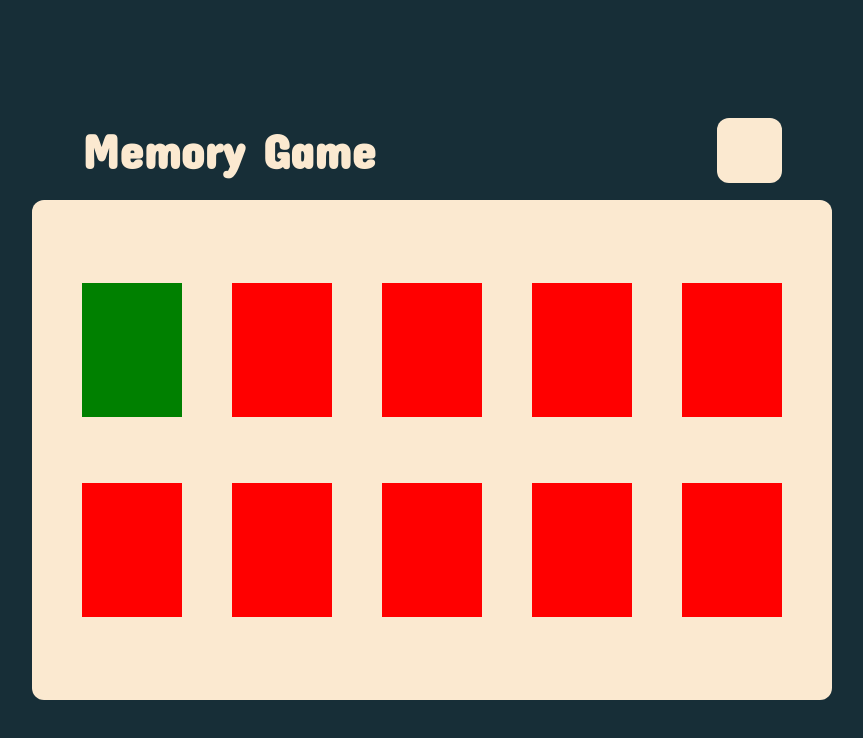
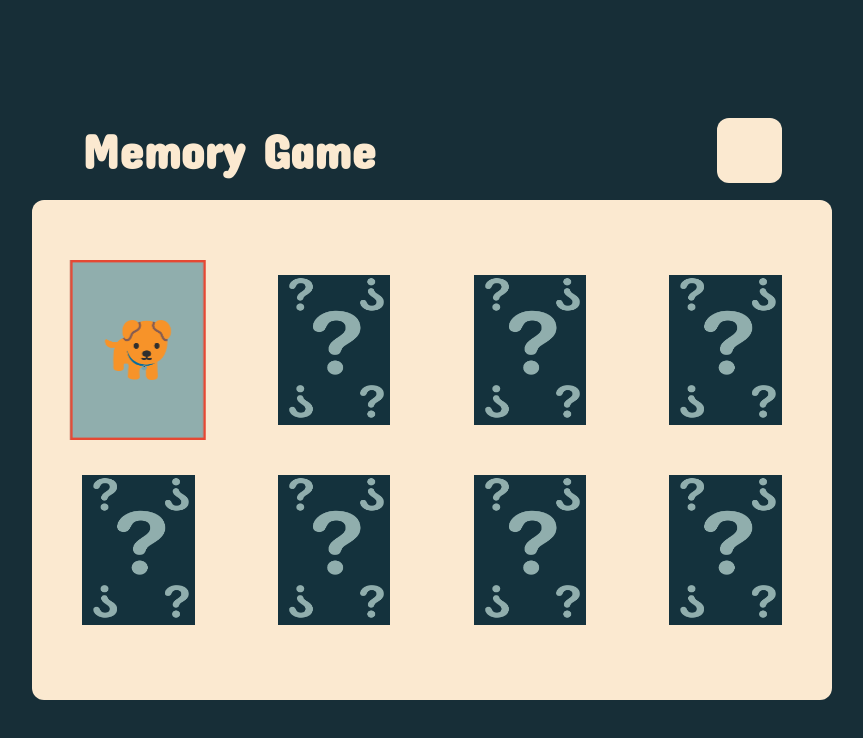
Before and after one commit to Renato-Valente/memory-game, a React (Vite) app: page / in a window 1280 px wide. Both pictures are taken after a click on the element 340 px from the left and 349 px from the top of the page. Shown: the top 738 px of the page, without its empty margins (208-1071 px from the left). Built offline with nearby package versions, Linux system fonts and the light colour scheme.

Commit message:
enhanced the Card component adding animations and other stuff

```diff
--- a/src/App.tsx
+++ b/src/App.tsx
@@ -1,5 +1,7 @@
 import './App.css'
+import background from './assets/card-background.png'
 import Card from './components/Card'
+import dog from './assets/dog.png'
 
 function App() {
 
@@ -13,10 +15,16 @@ function App() {
       </div>
       <div className="game-container">
         <div className="cards-line">
-        <Card size={100}/><Card size={100}/><Card size={100}/><Card size={100}/><Card size={100}/>
+        <Card size={150} image={dog} background={background}/>
+        <Card size={150} image={dog} background={background}/>
+        <Card size={150} image={dog} background={background}/>
+        <Card size={150} image={dog} background={background}/>
         </div>
         <div className="cards-line">
-        <Card size={100}/><Card size={100}/><Card size={100}/><Card size={100}/><Card size={100}/>
+        <Card size={150} image={dog} background={background}/>
+        <Card size={150} image={dog} background={background}/>
+        <Card size={150} image={dog} background={background}/>
+        <Card size={150} image={dog} background={background}/>
         </div>
       </div>
     </div>
--- a/src/components/Card.tsx
+++ b/src/components/Card.tsx
@@ -1,40 +1,62 @@
-import { CSSProperties, useState } from "react";
+import './card.css'
+import { CSSProperties, useState, useRef } from "react";
 
-const Card = (props:{size:number}) => {
+const Card = (props:{size:number, background:string, image:string}) => {
+
     const [isHovered, setIsHovered] = useState(false);
     const [isSelected, setIsSelected] = useState(false);
+    const [isAnimating, setIsAnimating] = useState(false);
 
-    //const []
-    const size = props.size;
-    //if(!size) return;
-    //setando a cor da carta
-    const getColor = () => {
-        if(isSelected) return 'green';
-        return isHovered ? 'orange' : 'red';
-    }
+    const cardRef = useRef<HTMLDivElement>(null);
+    const angleRef = useRef(0);
+    const angleLimitRef = useRef(0);
+
+    const {size, background, image} = props;
     const style:CSSProperties = {
-        height: 4 / 3 * size,
-        width: 1 * size,
-        backgroundColor: getColor()
+      height: size,
+      width: size * 3 / 4,
+      scale: isHovered ? '1.2' : '1',
+      border: isHovered ? '2px solid #E64833' : undefined
     }
 
+    const handleMouseEnter = () => {
+      if(isSelected) return;
+      setIsHovered(true);
+    }
+    const handleMouseLeave = () => {
+      if(isSelected || isAnimating) return;
+      setIsHovered(false);
+    }
+
+    const animate = () => {
+      if(!cardRef || !cardRef.current) return;
+      if(angleLimitRef.current - angleRef.current == 90) setIsSelected((prev) => !prev);
+      if(angleRef.current >= angleLimitRef.current) {
+        setIsAnimating(false);
+        return;
+      }
+
+      angleRef.current += 5;
+      cardRef.current.style.transform = `rotateY(${angleRef.current}deg)`;
+      requestAnimationFrame(animate);
+    }
+
+    const handleClick = () => {
+      //setIsSelected((prev) => !prev);
+      angleLimitRef.current = angleRef.current + 180;
+      setIsAnimating(true);
+      requestAnimationFrame(animate);
+    }
     return(
-        <div
-            onClick={() => {setIsSelected((prev) => !prev)}}
-            onMouseEnter={() => {
-                if (isSelected) return;
-                setIsHovered(true);
-            }}
-             onMouseLeave={() => {
-                if(isSelected) return;
-                setIsHovered(false);
-             }}
-             style={style} className="card">
-
-        </div>
+      <div onMouseEnter={handleMouseEnter}
+           onMouseLeave={handleMouseLeave}
+           onClick={handleClick}
+           ref={cardRef}
+           style={style} className='card'>
+          <img style={{display: isSelected ? 'block' : 'none'}} className='card-front' src={image} />
+          <img style={{display: isSelected ? 'none' : 'block'}} src={background} className='card-background'/>
+      </div>
     )
-
-
-}
+  }
 
 export default Card;
--- /dev/null
+++ b/src/components/card.css
@@ -0,0 +1,24 @@
+.cards-line {
+    height: 50%;
+    display: flex;
+    justify-content: space-between;
+    align-items: center;
+  }
+
+  .card {
+    display: flex;
+    justify-content: center;
+    align-items: center;
+    background-color: #90AEAD;
+    /* border: 1px solid red; */
+  }
+
+  .card-front {
+    height: 50px;
+    width: auto;
+  }
+
+  .card-background {
+    height: 100%;
+    width: 100%;
+  }
--- a/src/index.css
+++ b/src/index.css
@@ -53,11 +53,3 @@ body {
   border-radius: 12px;
   background-color: #FBE9D0;
 }
-
-.cards-line {
-  height: 50%;
-  display: flex;
-  justify-content: space-between;
-  align-items: center;
-
-}
```
Also changed, not shown: src/assets/card-background.png (added), src/assets/dog.png (added).
